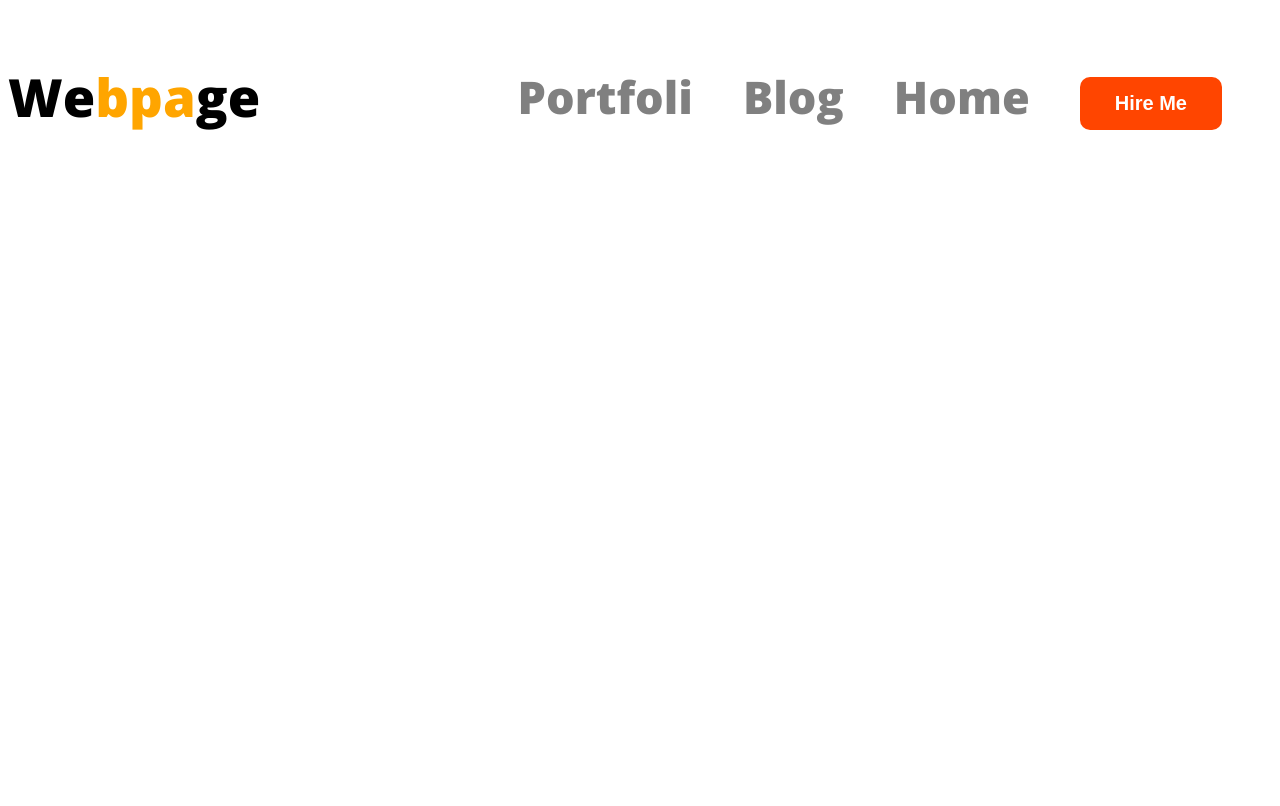
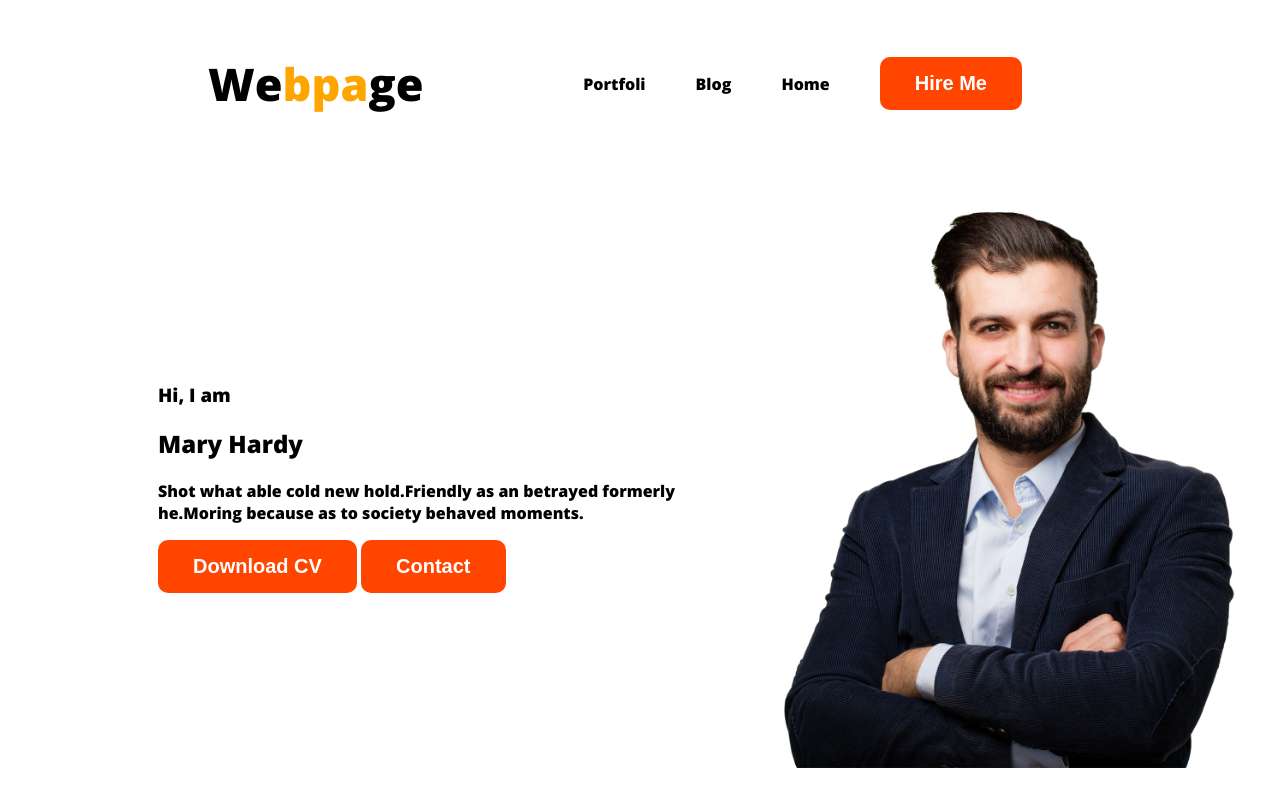
Before and after one commit to bosrin/web-developer-portfolio, a plain HTML site: page index.html in a window 1280 px wide. Drawn offline with nearby package versions, Linux system fonts and the light colour scheme.

Commit message:
banner content added

```diff
--- a/index.html
+++ b/index.html
@@ -10,7 +10,7 @@
     <link rel="stylesheet" href="style/portfoli.css">
 </head>
 <body>
-    <header>
+    <header class="header">
         <nav>
             <h3 class="nav-title">We<span class="text-primary">bpa</span>ge</h3>
             <ul>
@@ -21,6 +21,17 @@
 
             </ul>
         </nav>
+        <div class="banner">
+            <div class="banner-content">
+                <h3 class="banner-greeting">Hi, I am</h3>
+                <h2 class="banner-title">Mary Hardy</h2>
+                <p>Shot what able cold new hold.Friendly as an betrayed formerly he.Moring because as to society behaved moments.</p>
+                <button class="btn-primary">Download CV</button>
+                <button class="btn-primary">Contact</button>
+            </div>
+            <img class="profile-pic" src="images/hardy.png">
+
+        </div>
 
     </header>
     <main>
--- a/style/portfoli.css
+++ b/style/portfoli.css
@@ -24,9 +24,11 @@ nav {
     display: flex;
     justify-content: space-between;
     align-items: center;
+
+    margin: 0 200px;
 }
 
-nav {
+.nav-title {
     color: #000;
 
     font-size: 45px;
@@ -35,7 +37,7 @@ nav {
 
 }
 
-nav>ul {
+nav > ul {
     display: flex;
     align-items: center;
 
@@ -48,5 +50,17 @@ nav li {
 
 nav a {
     text-decoration: none;
-    color: grey;
+    color: black;
 }
+/* header related styles */
+.header{
+    background-color: white;
+}
+.banner{
+    padding: 30px 30px 30px 150px;
+    display: flex;
+    align-items: center;
+}
+.banner .profile-pic{
+    width: 500px;
+}
```
